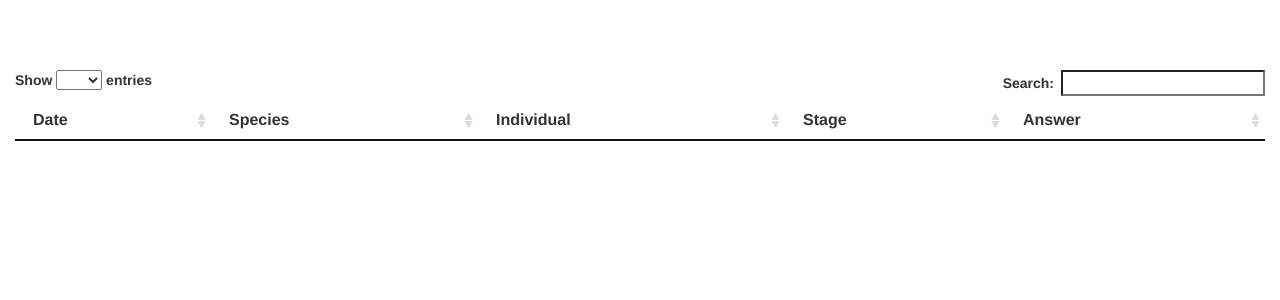
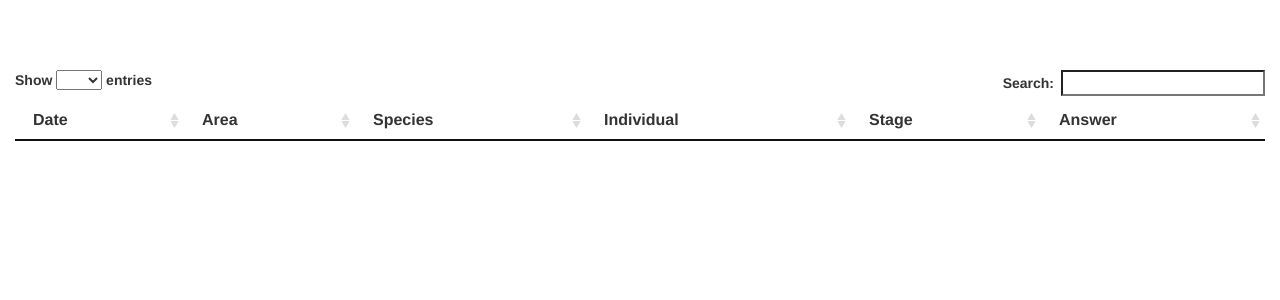
Before and after one commit to makinacorpus/phenology-backend, a Django app: template phenology/backoffice/templates/all_surveys.html in a window 1280 px wide. Shown: the top 300 px of the page. Run offline with Django 3.2, Linux system fonts and the light colour scheme; the template is opened without the code that fills it, so the values that code supplies are empty; parts of the project's set-up code (start-up, migrations or seed data) failed here and were passed over; some libraries are stand-ins or nearby versions.

Commit message:
Show area in all surveys

```diff
--- a/phenology/backoffice/templates/all_surveys.html
+++ b/phenology/backoffice/templates/all_surveys.html
@@ -61,8 +61,7 @@
           { data: "id",
             visible: false },
           { data: "date" },
-          { data: "area",
-            visible: false },
+          { data: "area" },
           { data: "species" },
           { data: "individual"},
           { data: "organisms",
```
